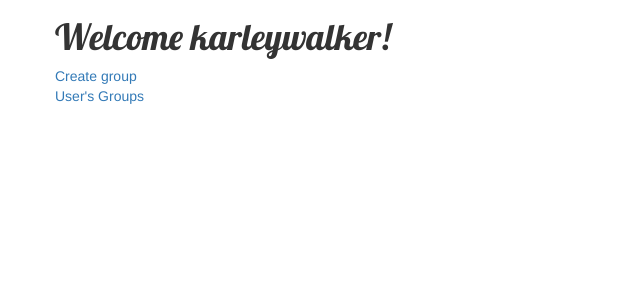
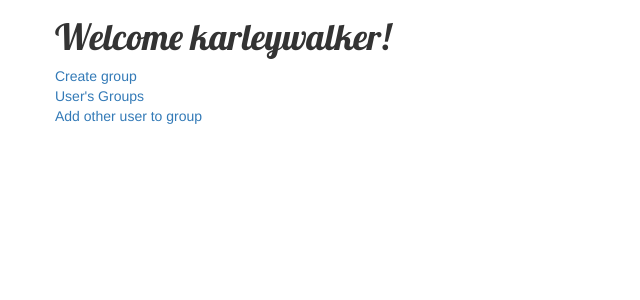
Before and after one commit to rcdizon/cs3240-s17-team17, a Django app: page /LokahiApp/groups/ in a window 1280 px wide. Shown: the part 181-481 px from the top of the page, without its empty margins (0-640 px from the left). Run offline with Django 3.2, Linux system fonts and the light colour scheme; a user stored in the database is signed in; some libraries are stand-ins or nearby versions.

Commit message:
Cleanup group logic, prevent multiple group creation

```diff
--- a/LokahiProject/LokahiApp/views.py
+++ b/LokahiProject/LokahiApp/views.py
@@ -21,6 +21,8 @@ import os
 from django.views.generic import ListView
 from django.contrib.auth.models import User, Group, Permission
 from django.contrib.auth.decorators import login_required
+from django.db import IntegrityError
+from django.shortcuts import render_to_response
 import sys
 
 @csrf_exempt
@@ -159,9 +161,14 @@ def groups(request):
 @login_required(login_url='/LokahiApp/login/')
 def create_group(request):
     info = request.POST['groupName']
-    my_group = Group.objects.create(name=str(info))
-    my_group.save()
-    return render(request, 'group_successful.html', {'groups': groups})
+    try:
+        my_group = Group.objects.create(name=str(info))
+        my_group.save()
+        my_group.user_set.add(request.user)
+        return render(request, 'group_successful.html', {'groups': groups, "message": "You have created and have been added to " + str(info)})
+    except IntegrityError:
+        return render_to_response('group_successful.html', {"message": 'A group with that name already exists.'})
+
 
 @login_required(login_url='/LokahiApp/login/')
 def edit_group(request, pk, qk):
--- a/LokahiProject/templates/groups.html
+++ b/LokahiProject/templates/groups.html
@@ -27,6 +27,13 @@
 </div>
 <div class="content container">
 
+    <script>
+        function clicked(e)
+        {
+            if(!confirm('Are you sure?'))e.preventDefault();
+        }
+    </script>
+
     <!-- TODO: Boostrapify this stuff later -->
     {% if request.user.first_name %}
     <h1>Welcome {{ request.user.first_name }}!</h1>
@@ -39,7 +46,7 @@
     <div style="display: none;" id="hiddenForm">
         <form action="/LokahiApp/createGroup/" method="post">
           {% csrf_token %}
-            Group Name:
+            <b>Group Name: </b>
           <input type="text" name="groupName" id="groupName">
           <input type="submit" value="Create" class="btn btn-primary">
         </form>
@@ -54,25 +61,49 @@
             {% csrf_token %}
             <tr>
             <td>{{ item }}</td>
-            <td><a href="/LokahiApp/leaveGroup/{{ item.id }}/"><button class="btn btn-primary" name=item>Leave group</button></a></td>
-            <td>
-                <a href="#" onclick="$('#hiddenUser').toggle(); return false;"><button class="btn btn-primary" name=item>Add other user</button></a>
-                <div style="display: none;" id="hiddenUser">
-                    <select>
-                        {% for user in users %}
-                        {% if not user.is_superuser and user != name %}
-                        <option>{{ user }}</option>
-                        {% endif %}
-                        {% endfor %}
-                    </select>
-                	<a href="/LokahiApp/editGroup/{{ item.id }}/{{ user.id }}"><button class="btn btn-primary" name=item>Add to group</button></a>
-                </div>
-            </td>
+            <td><a href="/LokahiApp/leaveGroup/{{ item.id }}/"><button class="btn btn-primary" name=item onclick="clicked(event)">Leave group</button></a></td>
             {% empty %}
             <td>User is not in any groups</td>
             </tr>
         {% endfor %}
         </table>
+    </div>
+    <br>
+
+    <!-- Add other to groups -->
+    <a href="#" onclick="$('#hiddenUser').toggle(); return false;">Add other user to group</a>
+    <div style="display: none;" id="hiddenUser">
+        <form action="/LokahiApp/editGroup/" method="post">
+        <table>
+            {% if my_groups %}
+                <tr>
+                    <td>
+                        {% csrf_token %}
+                        <b>Group: </b><select id="select_group" name="select">
+                        {% for item in my_groups %}
+                            <option value="{{ item.id }}">{{ item }}</option>
+                        {% endfor %}
+                        </select>
+                    </td>
+                    <td>
+                        <b>User: </b>
+                        <select id="select_user" name="select">
+                        {% for user in users %}
+                        {% if not user.is_superuser and user != name and user.is_active %}
+                        <option value="{{ user.id }}">{{ user }}</option>
+                        {% endif %}
+                        {% endfor %}
+                        </select>
+                    </td>
+                    <td>
+                        <input class="btn btn-primary" type="submit" value="Add to group" onclick="clicked(event)" />
+                    </td>
+                </tr>
+            {% else %}
+                <td>User is not in any groups</td>
+            {% endif %}
+        </table>
+        </form>
     </div>
     <br>
 
```
Also changed, not shown: LokahiProject/templates/group_successful.html (+8 -1 lines).
